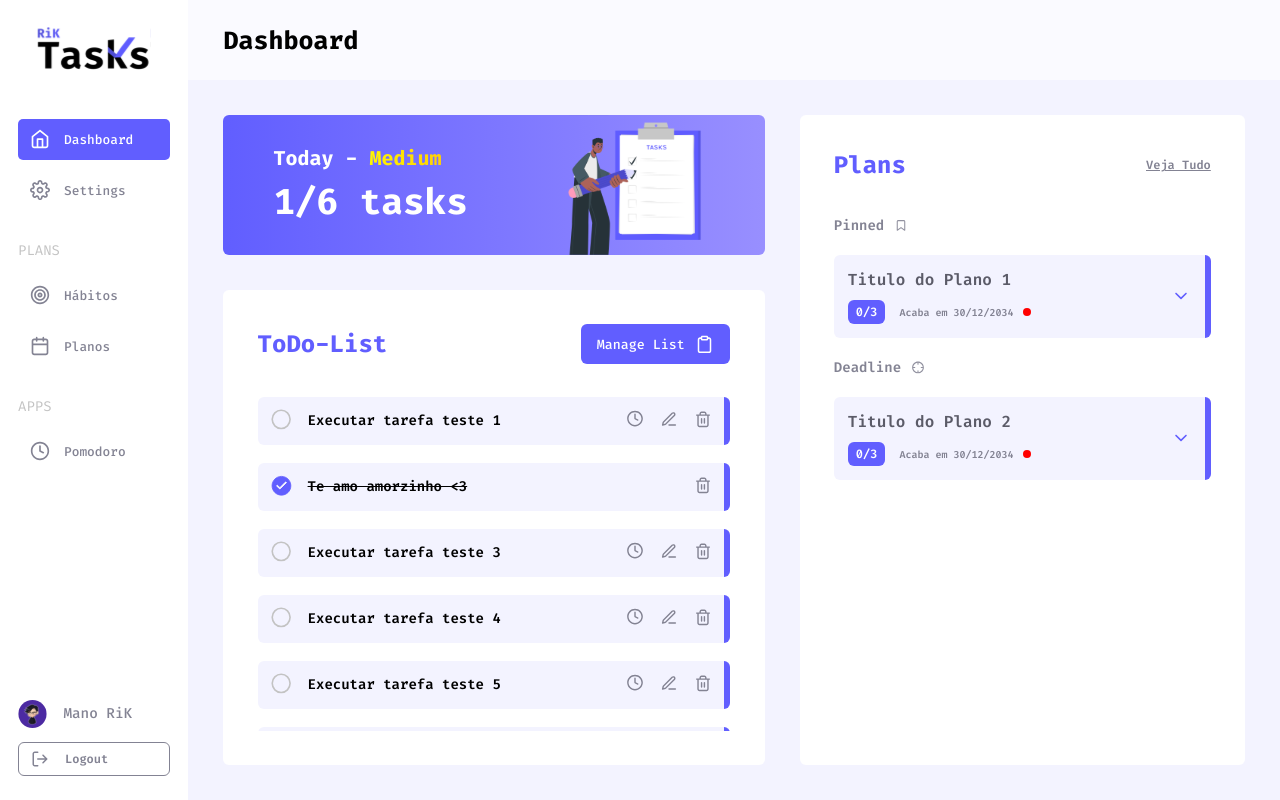
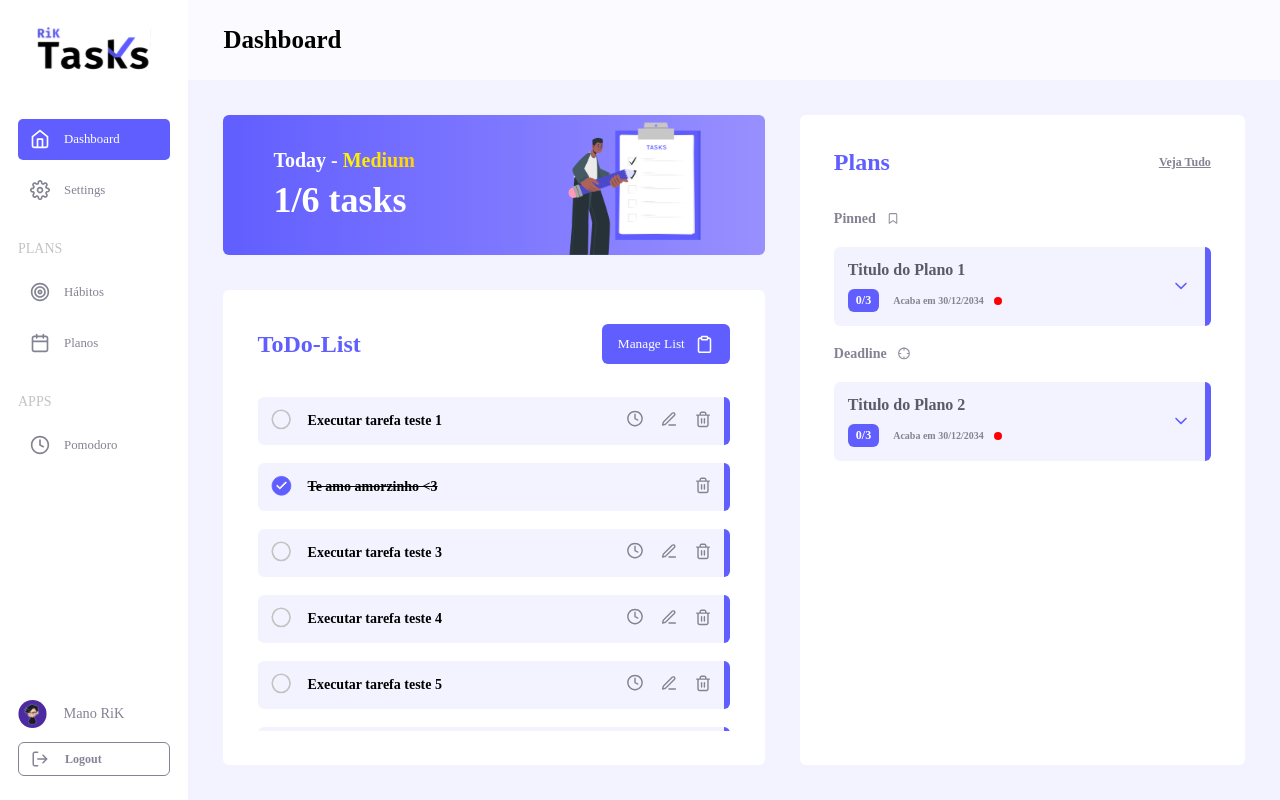
Before and after one commit to ricardokanashiro/Timenize, a Next.js app: page / in a window 1280 px wide. Built offline with nearby package versions, Linux system fonts and the light colour scheme.

Commit message:
ajustando css da variável da fonte Fira Code

```diff
--- a/css/main.css
+++ b/css/main.css
@@ -4,7 +4,7 @@
   margin: 0;
   border: none;
   box-sizing: border-box;
-  font-family: "Fira Code", monospace;
+  font-family: __Fira_Code_dbf0a9, __Fira_Code_Fallback_dbf0a9;
 }
 
 html, body {
--- a/css/modal/create-task-list-modal.css
+++ b/css/modal/create-task-list-modal.css
@@ -255,7 +255,7 @@
   font-weight: 700;
   font-size: 1.2rem;
   gap: 1rem;
-  font-family: "Fira Code", monospace;
+  font-family: __Fira_Code_dbf0a9, __Fira_Code_Fallback_dbf0a9;
 }
 
 /*# sourceMappingURL=create-task-list-modal.css.map */
```
